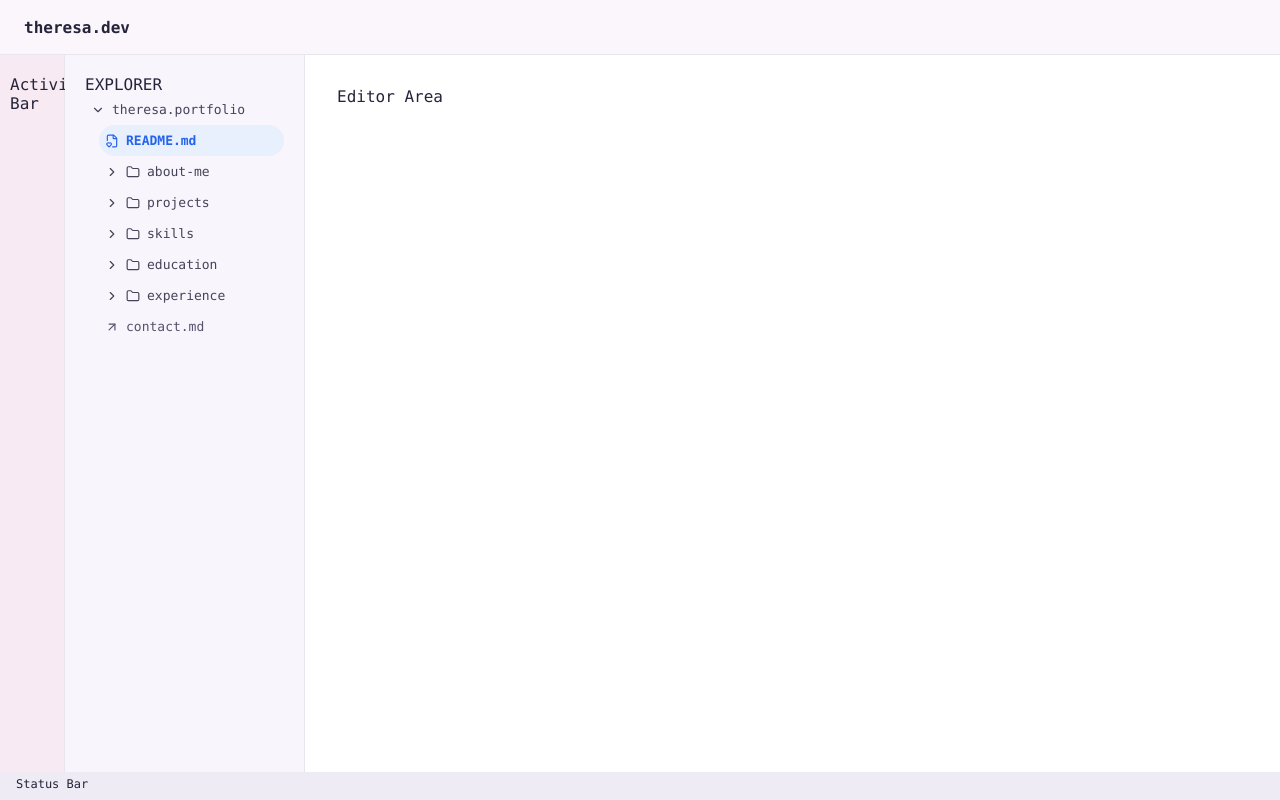
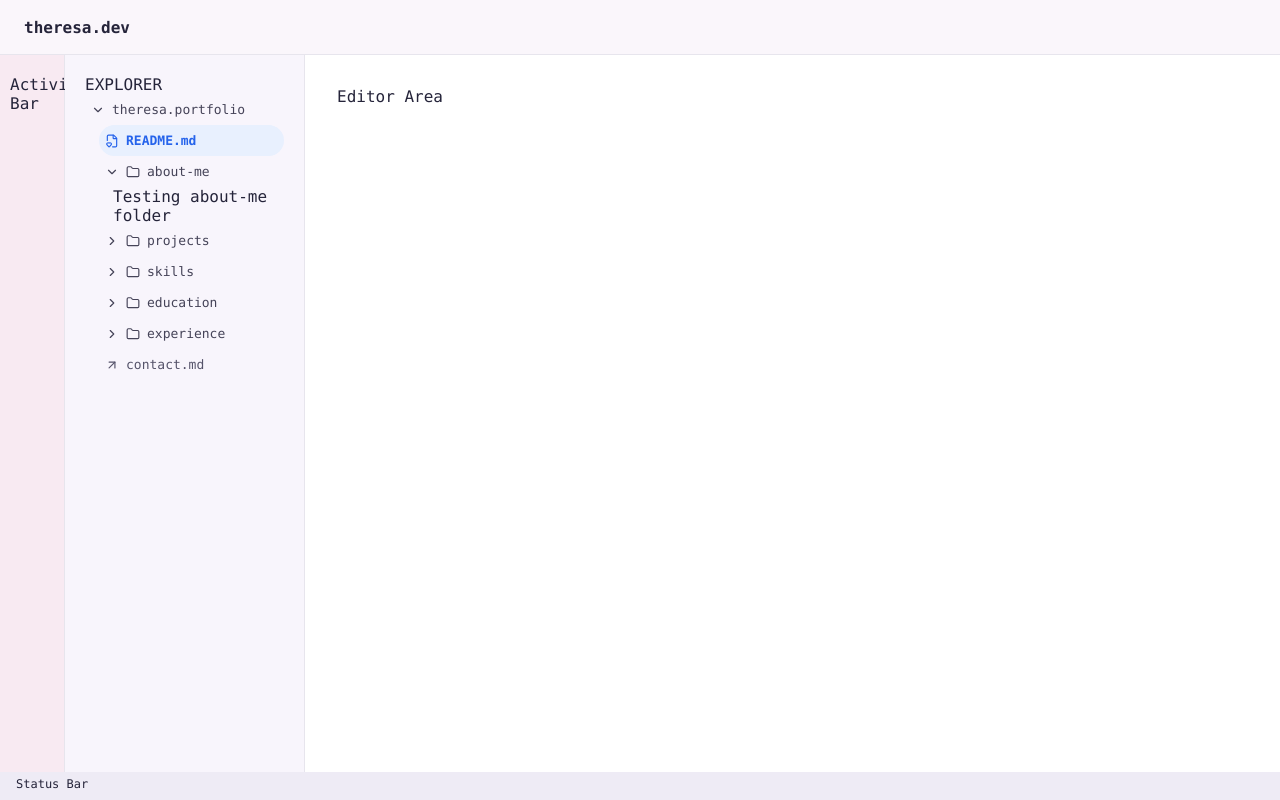
Before and after one commit to theresa-ta/theresata-portfolio, a React (Vite) app in the folder portfolio-frontend/: page / in a window 1280 px wide. Both pictures are taken after a click on the element "about-me". Built offline with nearby package versions, Linux system fonts and the light colour scheme.

Commit message:
Add expandable folders for all section.

```diff
--- a/portfolio-frontend/src/App.jsx
+++ b/portfolio-frontend/src/App.jsx
@@ -4,7 +4,12 @@ import { useState } from 'react'
 
 function App() {
     const [isRootOpen, setIsRootOpen] = useState(true)
+    const [isAboutMeOpen, setIsAboutMeOpen] = useState(false)
     const [isProjectsOpen, setIsProjectsOpen] = useState(false)
+    const [isSkillsOpen, setIsSkillsOpen] = useState(false)
+    const [isEducationOpen, setIsEducationOpen] = useState(false)
+    const [isExperienceOpen, setIsExperienceOpen] = useState(false)
+
 
     return (
         <div className="app">
@@ -38,11 +43,17 @@ function App() {
                                 README.md
                             </div>
 
-                            <div className="folder-name">
-                                <ChevronRight size={14} />
+                            <div className="folder-name"
+                                onClick={() => setIsAboutMeOpen(!isAboutMeOpen)}>
+                                {isAboutMeOpen ? (<ChevronDown size={14} />) : (<ChevronRight size={14} />)}
                                 <Folder size={14} />
                                 about-me
                             </div>
+                            {isAboutMeOpen && (
+                                 <div className="folder-content">
+                                    Testing about-me folder
+                                 </div>
+                            )}
 
                             <div className="folder-name"
                                 onClick={() => setIsProjectsOpen(!isProjectsOpen)}>
@@ -56,21 +67,42 @@ function App() {
                                 </div>
                             )}
 
-                            <div className="folder-name">
-                                <ChevronRight size={14} />
+                            <div className="folder-name"
+                                onClick={() => setIsSkillsOpen(!isSkillsOpen)}>
+                                {isSkillsOpen ? (<ChevronDown size={14} />) : (<ChevronRight size={14} />)}
                                 <Folder size={14} />
                                 skills
                             </div>
-                            <div className="folder-name">
-                                <ChevronRight size={14} />
+                            {isSkillsOpen && (
+                                <div className="folder-content">
+                                    Testing skills folder
+                                </div>
+                            )}
+
+
+                            <div className="folder-name"
+                                onClick={() => setIsEducationOpen(!isEducationOpen)}>
+                                {isEducationOpen ? (<ChevronDown size={14} />) : (<ChevronRight size={14} />)}
                                 <Folder size={14} />
                                 education
                             </div>
-                            <div className="folder-name">
-                                <ChevronRight size={14} />
+                            {isEducationOpen && (
+                                <div className="folder-content">
+                                    Testing education folder
+                                </div>
+                            )}
+
+                            <div className="folder-name"
+                                onClick={() => setIsExperienceOpen(!isExperienceOpen)}>
+                                {isEducationOpen ? (<ChevronDown size={14} />) : (<ChevronRight size={14}  />)}
                                 <Folder size={14} />
                                 experience
                             </div>
+                            {isExperienceOpen && (
+                                <div className="folder-content">
+                                    Testing experience folder
+                                </div>
+                            )}
 
                             <div className="file">
                                 <ArrowUpRight size={14} />
```
